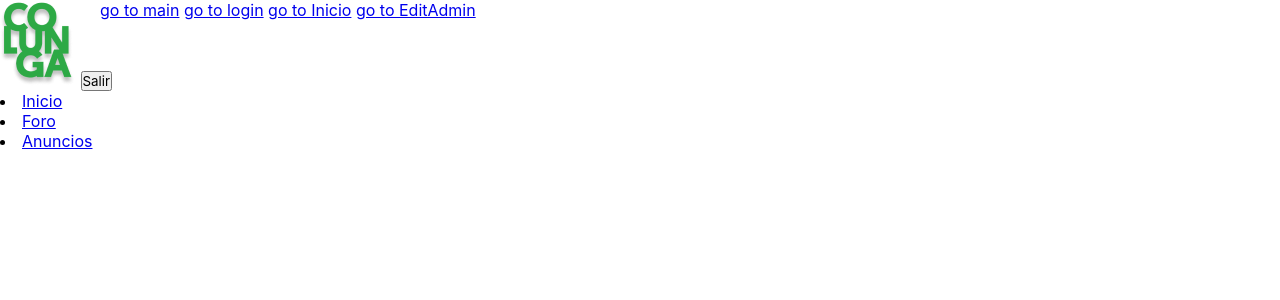
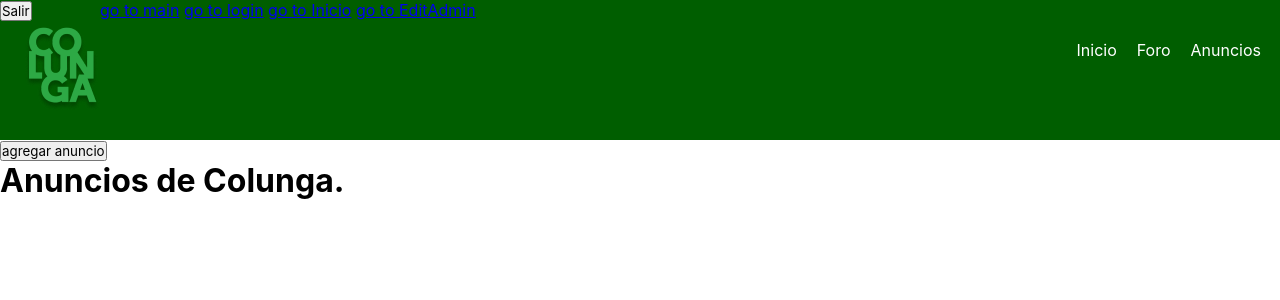
Before and after one commit to kathy-23/LandingPage_01, a Django app: page /inicioAnuncios/ in a window 1280 px wide. Shown: the top 300 px of the page. Run offline with Django 3.2, Linux system fonts and the light colour scheme; data that the repository does not hold is empty.

Commit message:
creacion backend anuncion
se crea el backend anuncios

Co-Authored-By: JavierToro <62586811+JavierToro@users.noreply.github.com>

```diff
--- /dev/null
+++ b/Proyectocolunga/colungap/anuncios/forms.py
@@ -0,0 +1,5 @@
+from django import forms
+
+class addanuncio(forms.Form):
+    titulo = forms.CharField(max_length=200)
+    comentario = forms.CharField(max_length=2000)
--- a/Proyectocolunga/colungap/anuncios/views.py
+++ b/Proyectocolunga/colungap/anuncios/views.py
@@ -1,3 +1,46 @@
-from django.shortcuts import render
+from django.contrib.auth.models import User
+from django.contrib.auth import logout
+from django.shortcuts import redirect, render, HttpResponse
+from .models import Anuncio
+from .forms import addanuncio
+# Create your views here.
 
-# Create your views here.
+def addAnuncio(request, redir=''):
+    usuarios = request.user.id
+    anuncios = Anuncio.objects.all()
+    formulario=addanuncio(request.POST)
+    if request.method == 'POST':
+        if request.POST.get("showAgregar") == "True":
+            return render(request, 'inicio-anuncios.html', {
+                'formulario': formulario,
+                'showAgregar': 'True',
+                'showAnuncio': 'False'
+            })
+        if request.POST.get("boton_agregar") == "True":
+            if formulario.is_valid():
+                Anuncio.objects.create(
+                    id_autor_id= usuarios,
+                    titulo = request.POST.get("titulo"),
+                    comentario = request.POST.get("comentario")
+                )
+                return render(request, 'inicio-anuncios.html', {
+                'Anuncios':anuncios,
+                'showAgregar': 'False',
+                'showAnuncio': 'True'
+                })
+    if redir=='main.html':
+        return redirect('main')
+    elif redir=='addUser.html':
+        return redirect('addUser')
+    elif redir=='inicio.html':
+        return redirect('inicio')
+    elif redir=='ingreso.html':
+        return redirect('ingreso')
+    elif redir=='inicio-anuncios.html':
+        return redirect('inicio_anuncios')
+    elif redir=='inicio-topicos.html':
+        return redirect('inicio_topicos')
+    return render(request, 'inicio-anuncios.html',{
+        'Anuncios': anuncios,
+        'showAnuncio':"True"
+    })
--- a/Proyectocolunga/colungap/colungap/urls.py
+++ b/Proyectocolunga/colungap/colungap/urls.py
@@ -20,6 +20,7 @@ from login import views as login
 from inicio import views as inicio
 from editadmin import views as editadmin
 from forums import views as forum
+from anuncios import views as anuncio
 
 urlpatterns = [
     path('admin/', admin.site.urls),
@@ -39,8 +40,10 @@ urlpatterns = [
 
     path('inicio/',inicio.inicio,name='inicio'),
     path('inicio/<str:redir>',inicio.inicio,name='inicio'),
-    path('inicioAnuncios/',inicio.inicio_anuncios,name='inicio_anuncios'),
-    path('inicioAnuncios/<str:redir>',inicio.inicio_anuncios,name='inicio_anuncios'),
+
+    path('inicioAnuncios/',anuncio.addAnuncio,name='inicio_anuncios'),
+    path('inicioAnuncios/<str:redir>',anuncio.addAnuncio,name='inicio_anuncios'),
+
     path('inicioTopicos/',forum.inicio_topicos,name='inicio_topicos'),
     path('inicioTopicos/<str:redir>',forum.inicio_topicos,name='inicio_topicos'),
 
--- a/Proyectocolunga/colungap/inicio/static/css-inicio/estilos-inicio-layout.css
+++ /dev/null
@@ -1,11 +0,0 @@
-*{
-    font-family: -apple-system, BlinkMacSystemFont, 'Segoe UI', Roboto, Oxygen, Ubuntu, Cantarell, 'Open Sans', 'Helvetica Neue', sans-serif;
-    margin: 0;
-    padding: 0;
-}
-
-#pagnav{
-    position:absolute;
-    top: 0px;
-    left: 100px;
-}
--- /dev/null
+++ b/Proyectocolunga/colungap/inicio/static/css-inicio/inicio-layout.css
@@ -0,0 +1,41 @@
+*{
+    font-family: -apple-system, BlinkMacSystemFont, 'Segoe UI', Roboto, Oxygen, Ubuntu, Cantarell, 'Open Sans', 'Helvetica Neue', sans-serif;
+    margin: 0;
+    padding: 0;
+}
+header{
+    background: rgb(0, 94, 0);
+    height: 140px;
+}
+#logo{
+    position: absolute;
+    top: 20px;
+    left: 20px;
+    margin-top: 5px;
+    margin-left: 5px;
+}
+#navheader{
+    background: rgb(0, 94, 0);
+    display: flex;
+    flex-flow: column wrap;
+    justify-content: flex-end;
+    flex-direction: row;
+    flex-wrap: wrap;
+    padding: 9px;
+    align-items: flex-end;
+}
+.navop{
+    text-decoration: none;
+    color: white;
+    padding: 5px;
+    margin: 8px;
+    border: 2px;
+    border-radius: 5px;
+    cursor: pointer;
+    margin:5px;
+}
+#pagnav{
+    position:absolute;
+    top: 0px;
+    left: 100px;
+}
--- a/Proyectocolunga/colungap/inicio/templates/inicio-anuncios.html
+++ b/Proyectocolunga/colungap/inicio/templates/inicio-anuncios.html
@@ -1 +1,34 @@
 {% extends 'inicio-layout.html' %}
+{% load static %}
+{%block content %}
+    <form action="" method="POST">
+        {% csrf_token %}
+        <button type="submit" name="showAgregar" value="True">agregar anuncio</button>
+    </form>
+    {% if showAgregar == 'True'%}
+        <form action="" method="POST">
+            {% csrf_token %}
+            <div id="showAgregar">
+                <label id="titulo_agregar">Titulo</label>
+                {{formulario.titulo}}
+                <label id="contenido_agregar">Descripción</label>
+                {{formulario.comentario}}
+                <input type="hidden" name="showAgregar" value="False">
+                <input type="hidden" name="showAnuncio" value="True">
+                <button name="boton_agregar" type="submit" value="True">Agregar</button>
+            </div>
+        </form>
+    {% endif %}
+    {% if showAnuncio == 'True'%}
+    <div id="box_anuncios">
+        <h1>Anuncios de Colunga.</h1>
+        {% for anuncio in Anuncios%}
+            <div id="anuncio">
+                <h2 name="titulo_anuncio">{{anuncio.titulo}} </h2>
+                <label name="fecha_anuncio">{{anuncio.fecha}}</label>
+                <label name="comentario del anuncio">{{anuncio.comentario}}</label>
+            </div>
+        {% endfor %}
+    </div>
+    {% endif %}
+{%endblock content%}
--- a/Proyectocolunga/colungap/inicio/templates/inicio-layout.html
+++ b/Proyectocolunga/colungap/inicio/templates/inicio-layout.html
@@ -2,10 +2,11 @@
 {% load static %}
 <html>
     <head>
-        {%block css%}
-        {%endblock css%}
-        <link rel='stylesheet' type='text/css' href="{% static 'css-inicio/estilos-inicio-layout.css' %}">
+        <link rel='stylesheet' type='text/css' href="{% static 'css-inicio/inicio-layout.css' %}">
         <meta charset='utf-8'/>
+        <meta charset="UTF-8">
+        <meta http-equiv="X-UA-Compatible" content="IE=edge">
+        <meta name="viewport" content="width=device-width, initial-scale=1.0">
         <title>{% block title %}{% endblock title %} | COLUNGA</title>
     </head>
     <body>
@@ -17,21 +18,14 @@
             <!--<a href="{logouthref}"><img src="logout.jpg" alt="Lgooutimg" /></a> imagen de logo con link
                                                                                     tiene que abrir ventana emergente-->
             <!--barra navegacion-->
-            <nav>
-                <lu>
-                    <li>
-                        <a href="inicio.html">Inicio</a>
-                    </li>
-                    <li>
-                        <a href="inicio-topicos.html">Foro</a>
-                    </li>
-                    <li>
-                        <a href="inicio-anuncios.html">Anuncios</a>
-                    </li>
-                </lu>
+            <nav id=navheader>
+                <a class="navop" href="inicio.html">Inicio</a>
+                <a class="navop" href="inicio-topicos.html">Foro</a>
+                <a class="navop" href="inicio-anuncios.html">Anuncios</a>
             </nav>
         </header>
         {%block content %}
+
 
         {%endblock content%}
         <!--pie de pagina-->
--- a/Proyectocolunga/colungap/inicio/templates/inicio.html
+++ b/Proyectocolunga/colungap/inicio/templates/inicio.html
@@ -1,5 +1,4 @@
 {% extends 'inicio-layout.html' %}
-
 {%block content %}
             <a name="btn_zoom" href="{zoomhref}"><img src="zoom.jpg" alt="zoomimg" /></a>
             <!--Boton ColungaHub-->
--- a/Proyectocolunga/colungap/inicio/views.py
+++ b/Proyectocolunga/colungap/inicio/views.py
@@ -19,20 +19,3 @@ def inicio(request,redir=""):
     elif redir=='inicio-topicos.html':
         return redirect('inicio_topicos')
     return render(request,'inicio.html')
-# Create your views here.
-
-
-def inicio_anuncios(request,redir=""):
-    if redir=='main.html':
-        return redirect('main')
-    elif redir=='addUser.html':
-        return redirect('addUser')
-    elif redir=='inicio.html':
-        return redirect('inicio')
-    elif redir=='ingreso.html':
-        return redirect('ingreso')
-    elif redir=='inicio-anuncios.html':
-        return redirect('inicio_anuncios')
-    elif redir=='inicio-topicos.html':
-        return redirect('inicio_topicos')
-    return render(request,'inicio-anuncios.html')
```
Also changed, not shown: Proyectocolunga/colungap/anuncios/models.py (+8 -1 lines), Proyectocolunga/colungap/forums/templates/comentforo.html (+5 -3 lines), Proyectocolunga/colungap/forums/views.py (+21 -14 lines), Proyectocolunga/colungap/anuncios/migrations/0001_initial.py (added), Proyectocolunga/colungap/anuncios/static/css-anuncios/estilos-anuncios.css (added).
